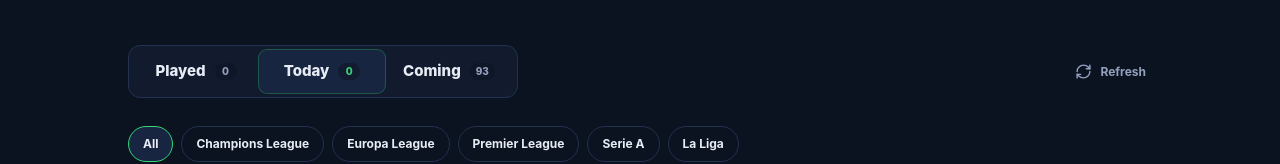
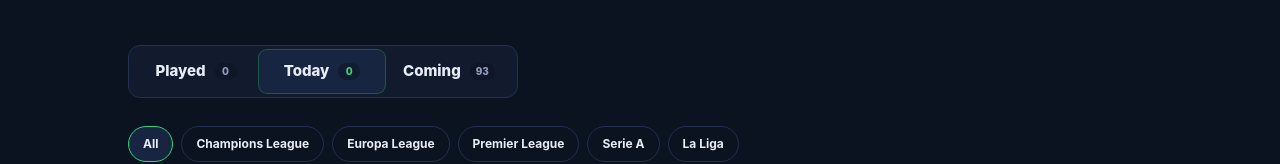
Before and after one commit to MinchoG/matchday, a React (Vite) app: page / in a window 1280 px wide. Shown: the part 333-497 px from the top of the page. Built offline with nearby package versions, Linux system fonts and the light colour scheme.

Commit message:
ui: remove redundant refresh control

```diff
--- a/app/globals.css
+++ b/app/globals.css
@@ -22,7 +22,6 @@
 .day-switch button { min-width:138px; border:0; background:transparent; padding:9px 20px; border-radius:5px; cursor:pointer; text-align:left; }
 .day-switch button.active { background:var(--panel-2); color:var(--ink); box-shadow:0 0 0 1px #37d67a55; }
 .day-switch span { display:block; font-weight:750; font-size:13px; text-transform:capitalize; }.day-switch small { display:block; margin-top:1px; color:var(--muted); font-size:11px; }
-.refresh { display:flex; align-items:center; gap:8px; background:transparent; border:0; font-size:12px; font-weight:700; color:var(--muted); cursor:pointer; }.spin { animation:spin .8s linear infinite; } @keyframes spin { to { transform:rotate(360deg); } }
 .competition-tabs { display:flex; gap:8px; padding:28px 0 18px; overflow:auto; scrollbar-width:none; }.competition-tabs button { flex:none; border:1px solid var(--line); background:transparent; border-radius:999px; padding:8px 14px; font-size:12px; font-weight:650; cursor:pointer; }.competition-tabs button.active { background:var(--panel-2); color:var(--ink); border-color:var(--lime); }
 .spotlight { background:var(--forest); color:var(--ink); border:1px solid var(--line); border-radius:16px; overflow:hidden; box-shadow:0 18px 40px #00000030; }.spotlight-label { display:flex; align-items:center; gap:6px; padding:14px 20px; border-bottom:1px solid var(--line); color:var(--lime); font-size:10px; font-weight:800; letter-spacing:.12em; }
 .spotlight-main { min-height:242px; display:grid; grid-template-columns:1fr 150px 1fr; align-items:center; padding:35px 7%; }.team { display:flex; align-items:center; gap:18px; justify-content:center; font-size:clamp(22px,3vw,34px); }.crest { display:grid; place-items:center; width:74px; height:74px; border-radius:16px; font-family:Arial,sans-serif; font-size:13px; font-weight:900; letter-spacing:.05em; border:1px solid var(--line); }.crest.cream { background:#e7ecf5; color:#12203a; }.crest.red { background:#7c5cff; color:white; border-color:#a896ff; }
@@ -33,4 +32,4 @@
 .mini-crest { display:grid; place-items:center; width:24px; height:24px; border-radius:7px; background:var(--panel-2); border:1px solid var(--line); color:var(--lime); font-size:9px; font-style:normal; font-weight:900; }.mini-crest.away { background:#16233f; }.fixture-meta { display:grid; gap:5px; }.fixture-meta span { font-size:11px; font-weight:750; }.fixture-meta small { color:var(--muted); }.heat { display:flex; align-items:center; gap:5px; font-size:12px; font-weight:800; color:#ff9d5c; }.fixture>button { border:0; background:none; cursor:pointer; color:var(--muted); }
 .empty { min-height:180px; display:flex; flex-direction:column; align-items:center; justify-content:center; gap:8px; color:var(--muted); }.empty strong { color:var(--ink); }.empty span { font-size:13px; }.data-note { margin-top:28px; text-align:center; color:var(--muted); font-size:10px; text-transform:uppercase; letter-spacing:.1em; }
 @media (max-width:760px) { .page-shell{padding-top:45px}.intro-row{display:block}.intro-copy{margin-top:28px}.spotlight-main{grid-template-columns:1fr 90px 1fr;padding:30px 12px}.team{flex-direction:column;font-size:20px;gap:10px}.crest{width:54px;height:54px}.kickoff b{font-size:32px}.fixture{grid-template-columns:58px 1fr 45px 22px}.fixture-meta{display:none}.controls{margin-top:38px}.day-switch button{min-width:110px;padding:8px 12px}.live-pill{font-size:10px} }
-@media (max-width:450px) { .site-header{padding:0 18px}.page-shell{padding-left:18px;padding-right:18px}.intro-copy{font-size:17px}.controls{align-items:end}.refresh{font-size:0}.refresh svg{width:20px;height:20px}.spotlight footer span:first-child{display:none}.spotlight footer{justify-content:flex-end}.fixture{gap:8px}.section-heading>span{display:none} }
+@media (max-width:450px) { .site-header{padding:0 18px}.page-shell{padding-left:18px;padding-right:18px}.intro-copy{font-size:17px}.controls{align-items:end}.spotlight footer span:first-child{display:none}.spotlight footer{justify-content:flex-end}.fixture{gap:8px}.section-heading>span{display:none} }
--- a/app/page.tsx
+++ b/app/page.tsx
@@ -1,7 +1,7 @@
 'use client';
 
 import { useCallback, useEffect, useMemo, useState } from 'react';
-import { CalendarDays, ChevronRight, Clock3, Flame, RefreshCw } from 'lucide-react';
+import { CalendarDays, ChevronRight, Clock3, Flame } from 'lucide-react';
 
 type Day = 'today' | 'tomorrow';
 type Competition = 'All' | 'Champions League' | 'Europa League' | 'Premier League' | 'Serie A' | 'La Liga';
@@ -32,18 +32,15 @@
 export default function Home() {
   const [day, setDay] = useState<Day>('today');
   const [competition, setCompetition] = useState<Competition>('All');
-  const [refreshed, setRefreshed] = useState(false);
   const [fixtures, setFixtures] = useState<Fixture[]>(previewFixtures.map((fixture) => ({ ...fixture })));
   const [feed, setFeed] = useState<'loading' | 'live' | 'preview'>('loading');
   const loadFixtures = useCallback(async () => {
-    setRefreshed(true);
     try {
       const responses = await Promise.all([0, 1].map((offset) => fetch(`/api/fixtures?date=${dateKey(offset)}`).then((result) => result.ok ? result.json() : Promise.reject())));
       const live = responses.flatMap((payload, offset) => payload.fixtures.map((fixture: Omit<Fixture, 'day' | 'homeCode' | 'awayCode'>) => ({ ...fixture, day: offset === 0 ? 'today' : 'tomorrow', homeCode: fixture.home.slice(0, 3).toUpperCase(), awayCode: fixture.away.slice(0, 3).toUpperCase() })));
       setFixtures(live);
       setFeed('live');
     } catch { setFeed('preview'); }
-    finally { window.setTimeout(() => setRefreshed(false), 600); }
   }, []);
   useEffect(() => { void loadFixtures(); }, [loadFixtures]);
   const visible = useMemo(() => fixtures.filter((match) => match.day === day && (competition === 'All' || match.competition === competition)), [fixtures, day, competition]);
@@ -66,7 +63,6 @@
               <button key={item} onClick={() => setDay(item)} className={day === item ? 'active' : ''}><span>{item}</span><small>{formatDate(index)}</small></button>
             ))}
           </div>
-          <button className="refresh" onClick={() => void loadFixtures()} aria-label="Refresh fixtures"><RefreshCw size={17} className={refreshed ? 'spin' : ''} /> {refreshed ? 'Checking' : 'Refresh'}</button>
         </div>
         <nav className="competition-tabs" aria-label="Competitions">
           {competitions.map((item) => <button key={item} onClick={() => setCompetition(item)} className={competition === item ? 'active' : ''}>{item}</button>)}
--- a/src/App.tsx
+++ b/src/App.tsx
@@ -1,5 +1,5 @@
 import { useCallback, useEffect, useMemo, useState } from 'react';
-import { CalendarDays, ChevronRight, Clock3, Flame, RefreshCw } from 'lucide-react';
+import { CalendarDays, ChevronRight, Clock3, Flame } from 'lucide-react';
 
 type Competition = 'All' | 'Champions League' | 'Europa League' | 'Premier League' | 'Serie A' | 'La Liga';
 type View = 'played' | 'today' | 'coming';
@@ -85,7 +85,7 @@
       <section className="page-shell">
         <div className="intro-row"><div><p className="eyebrow">YOUR FOOTBALL GAMEWEEK</p><h1>What’s worth<br />watching?</h1></div><p className="intro-copy">Last week’s scores, today’s action and the next seven days across Europe. All kickoffs are Sofia time.</p></div>
 
-        <div className="controls"><nav className="view-tabs" aria-label="Match period">{views.map((item) => <button key={item.id} onClick={() => setView(item.id)} className={view === item.id ? 'active' : ''}><span>{item.label}</span><small>{buckets[item.id].length}</small></button>)}</nav><button className="refresh" onClick={() => void loadFixtures()}><RefreshCw size={17} className={loading ? 'spin' : ''} /> {loading ? 'Checking' : 'Refresh'}</button></div>
+        <div className="controls"><nav className="view-tabs" aria-label="Match period">{views.map((item) => <button key={item.id} onClick={() => setView(item.id)} className={view === item.id ? 'active' : ''}><span>{item.label}</span><small>{buckets[item.id].length}</small></button>)}</nav></div>
         <nav className="competition-tabs" aria-label="Competitions">{competitions.map((item) => <button key={item} onClick={() => setCompetition(item)} className={competition === item ? 'active' : ''}>{item}</button>)}</nav>
 
         {topPick && <article className="spotlight"><div className="spotlight-label"><Flame size={15} fill="currentColor" /> TOP PICK · {topPick.heat}% MATCH HEAT</div><div className="spotlight-main"><div className={`team ${resultClass(topPick, 'home')}`}><span className="crest cream">{topPick.home.slice(0, 3).toUpperCase()}</span><strong>{topPick.home}</strong></div><div className="kickoff"><small>{dateLabel(topPick.date, today)} · {topPick.competition}</small><b>{hasScore(topPick) ? `${topPick.homeScore}–${topPick.awayScore}` : kickoffTime(topPick, timeMode)}</b><span>{hasScore(topPick) ? topPick.status : <><Clock3 size={13} /> {timeMode === 'sofia' ? 'Sofia time' : 'Your local time'}</>}</span></div><div className={`team ${resultClass(topPick, 'away')}`}><span className="crest red">{topPick.away.slice(0, 3).toUpperCase()}</span><strong>{topPick.away}</strong></div></div><footer><span>{topPick.note}</span><span>{topPick.venue} <ChevronRight size={15} /></span></footer></article>}
--- a/src/index.css
+++ b/src/index.css
@@ -24,7 +24,6 @@
 .view-tabs button.active { background:var(--panel-2); color:var(--ink); box-shadow:0 0 0 1px #37d67a55; }
 .view-tabs small { min-width:22px; padding:1px 6px; border-radius:999px; background:#0b122080; color:var(--muted); font-size:10px; }
 .view-tabs button.active small { color:var(--lime); }
-.refresh { display:flex; align-items:center; gap:8px; background:transparent; border:0; font-size:12px; font-weight:700; color:var(--muted); cursor:pointer; }.spin { animation:spin .8s linear infinite; } @keyframes spin { to { transform:rotate(360deg); } }
 .competition-tabs { display:flex; gap:8px; padding:28px 0 18px; overflow:auto; scrollbar-width:none; }.competition-tabs button { flex:none; border:1px solid var(--line); background:transparent; border-radius:999px; padding:8px 14px; font-size:12px; font-weight:650; cursor:pointer; }.competition-tabs button.active { background:var(--panel-2); color:var(--ink); border-color:var(--lime); }
 .spotlight { background:var(--forest); color:var(--ink); border:1px solid var(--line); border-radius:16px; overflow:hidden; box-shadow:0 18px 40px #00000030; }.spotlight-label { display:flex; align-items:center; gap:6px; padding:14px 20px; border-bottom:1px solid var(--line); color:var(--lime); font-size:10px; font-weight:800; letter-spacing:.12em; }
 .spotlight-main { min-height:242px; display:grid; grid-template-columns:1fr 150px 1fr; align-items:center; padding:35px 7%; }.team { display:flex; align-items:center; gap:18px; justify-content:center; font-size:clamp(21px,2.6vw,30px); font-weight:700; letter-spacing:-.025em; line-height:1.15; }.crest { display:grid; place-items:center; width:74px; height:74px; border-radius:16px; font-size:13px; font-weight:900; letter-spacing:.05em; border:1px solid var(--line); }.crest.cream { background:#e7ecf5; color:#12203a; }.crest.red { background:#7c5cff; color:white; border-color:#a896ff; }
@@ -38,4 +37,4 @@
 .score-cell.pending small { color:var(--muted); letter-spacing:0; text-transform:none; }
 .empty { min-height:180px; display:flex; flex-direction:column; align-items:center; justify-content:center; gap:8px; color:var(--muted); }.empty strong { color:var(--ink); }.empty span { font-size:13px; }.data-note { margin-top:28px; text-align:center; color:var(--muted); font-size:10px; text-transform:uppercase; letter-spacing:.1em; }
 @media (max-width:760px) { .page-shell{padding-top:45px}.intro-row{display:block}.intro-copy{margin-top:28px}.spotlight-main{grid-template-columns:1fr 90px 1fr;padding:30px 12px}.team{flex-direction:column;font-size:20px;gap:10px}.crest{width:54px;height:54px}.kickoff b{font-size:32px}.fixture{grid-template-columns:58px 1fr 45px 22px}.fixture-meta{display:none}.controls{margin-top:38px}.view-tabs button{min-width:100px;padding:9px 12px}.live-pill{font-size:10px} }
-@media (max-width:450px) { body{font-size:14px}.site-header{height:62px;padding:0 16px}.brand{font-size:11px;letter-spacing:.08em}.brand-mark{width:28px;height:28px}.header-tools{gap:8px}.live-pill{display:none}.timezone-toggle button{padding:5px 7px;font-size:9px}.page-shell{padding:32px 16px 48px}.intro-copy{font-size:15px;margin-top:20px}.controls{align-items:center;margin-top:28px;gap:10px}.view-tabs{width:calc(100% - 38px)}.view-tabs button{min-width:0;flex:1;padding:8px 6px;gap:5px}.view-tabs span{font-size:11px}.view-tabs small{min-width:19px;padding:1px 4px;font-size:9px}.refresh{font-size:0;padding:10px 0}.refresh svg{width:20px;height:20px}.competition-tabs{padding:18px 0 14px}.spotlight-main{min-height:210px;grid-template-columns:minmax(0,1fr) 76px minmax(0,1fr);gap:6px;padding:26px 10px}.spotlight footer span:first-child{display:none}.spotlight footer{justify-content:flex-end}.fixture{gap:8px;min-height:88px;grid-template-columns:52px 1fr 40px 18px}.section-heading{margin-top:38px}.section-heading>span{display:none}h1{font-size:44px;line-height:1}.team{min-width:0;font-size:16px;line-height:1.1}.team strong{max-width:100%;text-align:center;overflow-wrap:anywhere}.crest{width:48px;height:48px;border-radius:12px;flex:none}.kickoff{min-width:0}.kickoff small{max-width:76px;white-space:nowrap;overflow:hidden;text-overflow:ellipsis}.kickoff b{font-size:27px}.date-group>header{padding:0 2px} }
+@media (max-width:450px) { body{font-size:14px}.site-header{height:62px;padding:0 16px}.brand{font-size:11px;letter-spacing:.08em}.brand-mark{width:28px;height:28px}.header-tools{gap:8px}.live-pill{display:none}.timezone-toggle button{padding:5px 7px;font-size:9px}.page-shell{padding:32px 16px 48px}.intro-copy{font-size:15px;margin-top:20px}.controls{align-items:center;margin-top:28px}.view-tabs{width:100%}.view-tabs button{min-width:0;flex:1;padding:8px 6px;gap:5px}.view-tabs span{font-size:11px}.view-tabs small{min-width:19px;padding:1px 4px;font-size:9px}.competition-tabs{padding:18px 0 14px}.spotlight-main{min-height:210px;grid-template-columns:minmax(0,1fr) 76px minmax(0,1fr);gap:6px;padding:26px 10px}.spotlight footer span:first-child{display:none}.spotlight footer{justify-content:flex-end}.fixture{gap:8px;min-height:88px;grid-template-columns:52px 1fr 40px 18px}.section-heading{margin-top:38px}.section-heading>span{display:none}h1{font-size:44px;line-height:1}.team{min-width:0;font-size:16px;line-height:1.1}.team strong{max-width:100%;text-align:center;overflow-wrap:anywhere}.crest{width:48px;height:48px;border-radius:12px;flex:none}.kickoff{min-width:0}.kickoff small{max-width:76px;white-space:nowrap;overflow:hidden;text-overflow:ellipsis}.kickoff b{font-size:27px}.date-group>header{padding:0 2px} }
```
